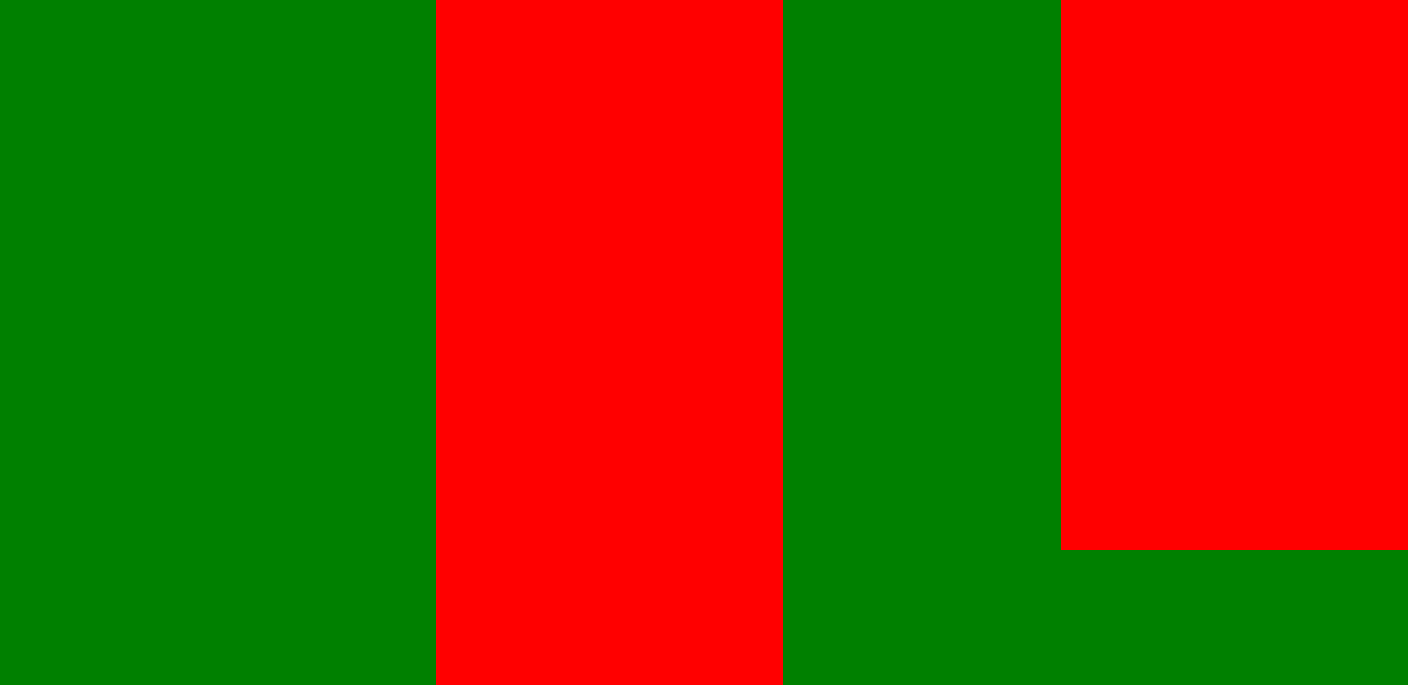
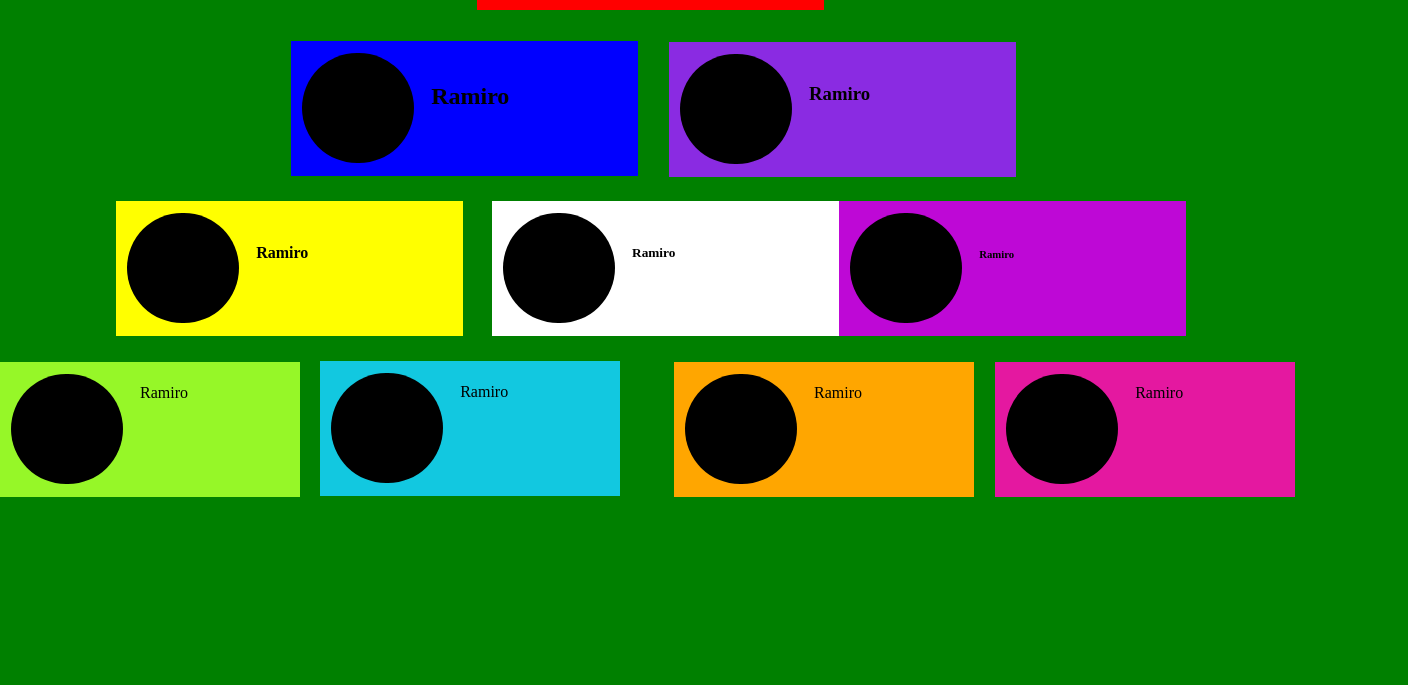
Before and after one commit to RAMYBG/ExamenI, a plain HTML site: page index.html in a window 1280 px wide. Shown: the part 190-875 px from the top of the page, 1408 px wide, since content can reach past the window. After the commit the page ends 800 px from the top, so only its background shows below. Drawn offline with Linux system fonts and the light colour scheme.

Commit message:
Cambios FInales

```diff
--- a/index.html
+++ b/index.html
@@ -9,16 +9,77 @@
 </head>
 <body style="background-color:green;">
     <div id="container">
-    </div><div id="container1"></div>
-    <div id="container2"></div>
-    <div id="container3"></div>
-    <div id="container4"></div>
-    <div id="container5"></div>
-    <div id="container6"></div>
-    <div id="container7"></div>
-    <div id="container8"></div>
-    <div id="container9"></div>
-    <div id="container10"></div>
+        <div class="circulo">
+        </div>
+        <div style="
+   position: absolute;
+   top: 22px;
+   left: 140px;"> <h1> Ramiro</h1> </div>
+    </div>
+    <div id="container1">
+        <div class="circulo"></div>
+        <div style="
+   position: absolute;
+   top: 22px;
+   left: 140px;"> <h2> Ramiro</h2> </div>
+    </div>
+    <div id="container2">
+        <div class="circulo"></div>
+        <div style="
+   position: absolute;
+   top: 22px;
+   left: 140px;"> <h3> Ramiro</h3> </div>
+    </div>
+    <div id="container3">
+        <div class="circulo"></div>
+        <div style="
+   position: absolute;
+   top: 22px;
+   left: 140px;"> <h4> Ramiro</h4> </div>
+    </div>
+    <div id="container4">
+        <div class="circulo"></div>
+        <div style="
+   position: absolute;
+   top: 22px;
+   left: 140px;"> <h5> Ramiro</h5> </div>
+    </div>
+    <div id="container5">
+        <div class="circulo"></div>
+        <div style="
+   position: absolute;
+   top: 22px;
+   left: 140px;"> <h6> Ramiro</h6> </div>
+    </div>
+    <div id="container6">
+        <div class="circulo"></div>
+        <div style="
+   position: absolute;
+   top: 22px;
+   left: 140px;"> <h7> Ramiro</h7> </div>
+    </div>
+    <div id="container7">
+        <div class="circulo"></div>
+        <div style="
+   position: absolute;
+   top: 22px;
+   left: 140px;"> <h8> Ramiro</h8> </div>
+    </div>
+    <div id="container8">
+        <div class="circulo"></div>
+        <div style="
+   position: absolute;
+   top: 22px;
+   left: 140px;"> <h9> Ramiro</h9> </div>
+    </div>
+    <div id="container9">
+        <div class="circulo"></div>
+        <div style="
+   position: absolute;
+   top: 22px;
+   left: 140px;"> <h10> Ramiro</h10> </div>
+    </div>
+
 
 
 </body>
--- a/style.css
+++ b/style.css
@@ -4,129 +4,113 @@
     top: 57px;
     position: relative;
     float: left;
-    left: 150px;
+    left: 191px;
     margin-left: 22%;
     background-color: red;
 }
 #container1{
     height: 135px;
     width: 347px;
-    top: 57px;
+    top: 223px;
     position: relative;
     float: left;
-    left: 150px;
+    left: -620px;
     margin-left: 22%;
-    background-color: red;
+    background-color: blue;
 }
 #container2{
     height: 135px;
     width: 347px;
-    top: 57px;
+    top: 89px;
     position: relative;
     float: left;
-    left: 150px;
+    left: 383px;
     margin-left: 22%;
-    background-color: red;
+    background-color: blueviolet;
 }
 #container3{
     height: 135px;
     width: 347px;
-    top: 57px;
+    top: 248px;
     position: relative;
     float: left;
-    left: 150px;
+    left: -795px;
     margin-left: 22%;
-    background-color: red;
+    background-color: yellow;
 }
 #container4{
     height: 135px;
     width: 347px;
-    top: 57px;
+    top: 113px;
     position: relative;
     float: left;
-    left: 150px;
+    left: 206px;
     margin-left: 22%;
-    background-color: red;
+    background-color: white;
 }
 #container5{
     height: 135px;
     width: 347px;
-    top: 57px;
+    top: 113px;
     position: relative;
     float: left;
-    left: 150px;
+    left: -72px;
     margin-left: 22%;
-    background-color: red;
+    background-color: rgb(190, 8, 214);
 }
 #container6{
     height: 135px;
-    width: 347px;
-    top: 57px;
+    width: 300px;
+    top: 139px;
     position: relative;
     float: left;
-    left: 150px;
+    left: -286px;
     margin-left: 22%;
-    background-color: red;
+    background-color: rgb(150, 247, 40);
+
 }
 #container7{
     height: 135px;
-    width: 347px;
-    top: 57px;
+    width: 300px;
+    top: 138px;
     position: relative;
     float: left;
-    left: 150px;
+    left: -544px;
     margin-left: 22%;
-    background-color: red;
+    background-color: rgb(18, 200, 224);
+
 }
 #container8{
     height: 135px;
-    width: 347px;
-    top: 57px;
+    width: 300px;
+    top: 4px;
     position: relative;
     float: left;
-    left: 150px;
+    left: 388px;
     margin-left: 22%;
-    background-color: red;
+    background-color: rgb(255, 166, 0);
+
 }
 #container9{
     height: 135px;
-    width: 347px;
-    top: 57px;
+    width: 300px;
+    top: 4px;
     position: relative;
     float: left;
-    left: 150px;
+    left: 131px;
     margin-left: 22%;
-    background-color: red;
+    background-color: rgb(228, 24, 160);
+
 }
-#container10{
-    height: 135px;
-    width: 347px;
-    top: 57px;
-    position: relative;
-    float: left;
-    left: 150px;
-    margin-left: 22%;
-    background-color: red;
-}
-#circulo{
+
+.circulo{
     background-color: black;
     border-radius: 170px;
     height: 110px;
     width: 112px;
-    top: 68px;
+    top: 12px;
     position: relative;
     float: left;
-    left: -217px;
+    left: -11px;
     margin-left: 22px;
 }
-  #circulo1{
-    background-color: black;
-    border-radius: 170px;
-    height: 110px;
-    width: 112px;
-    top: 107px;
-    position: relative;
-    float: left;
-    left: -340px;
-    margin-left: 22px;
-  }
```
